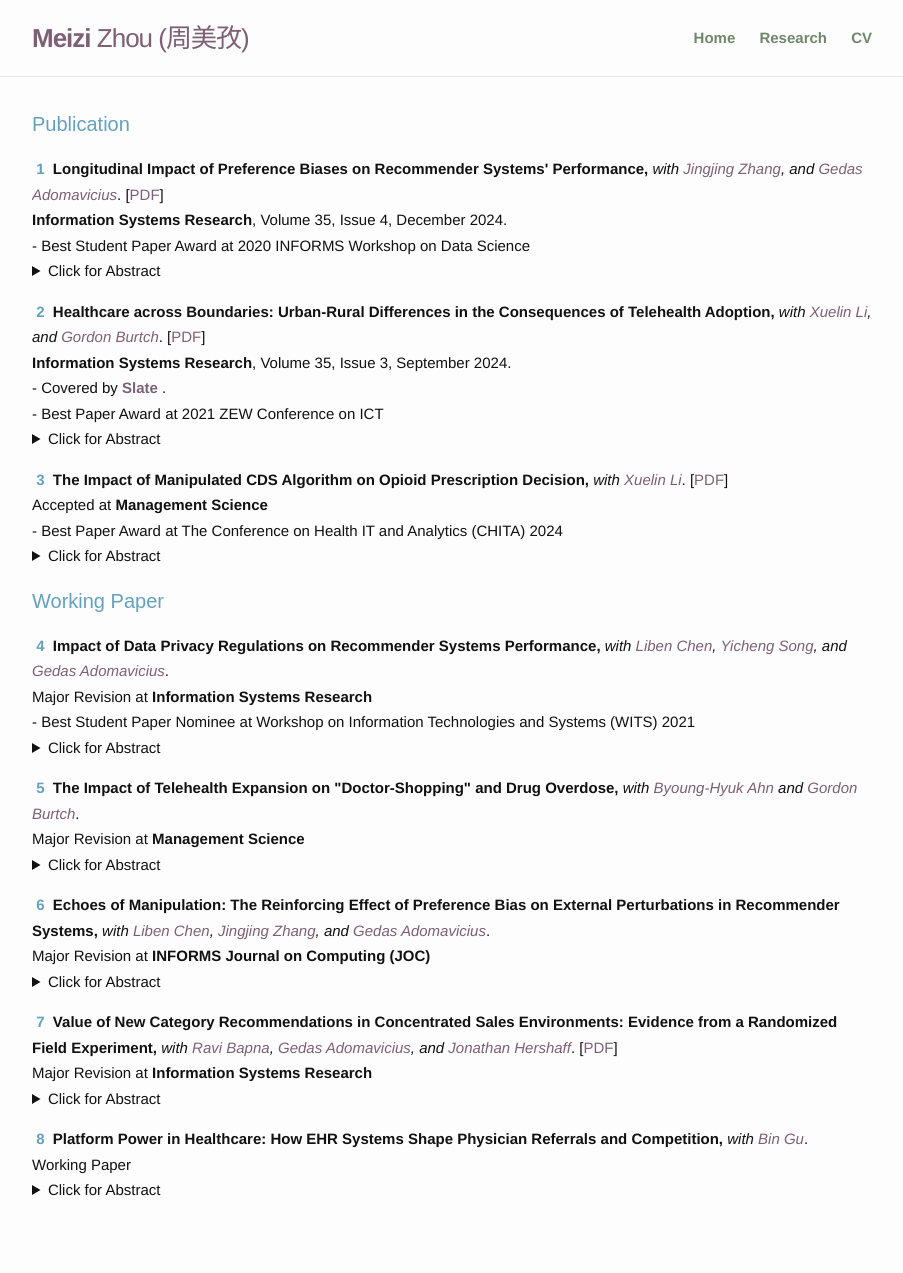
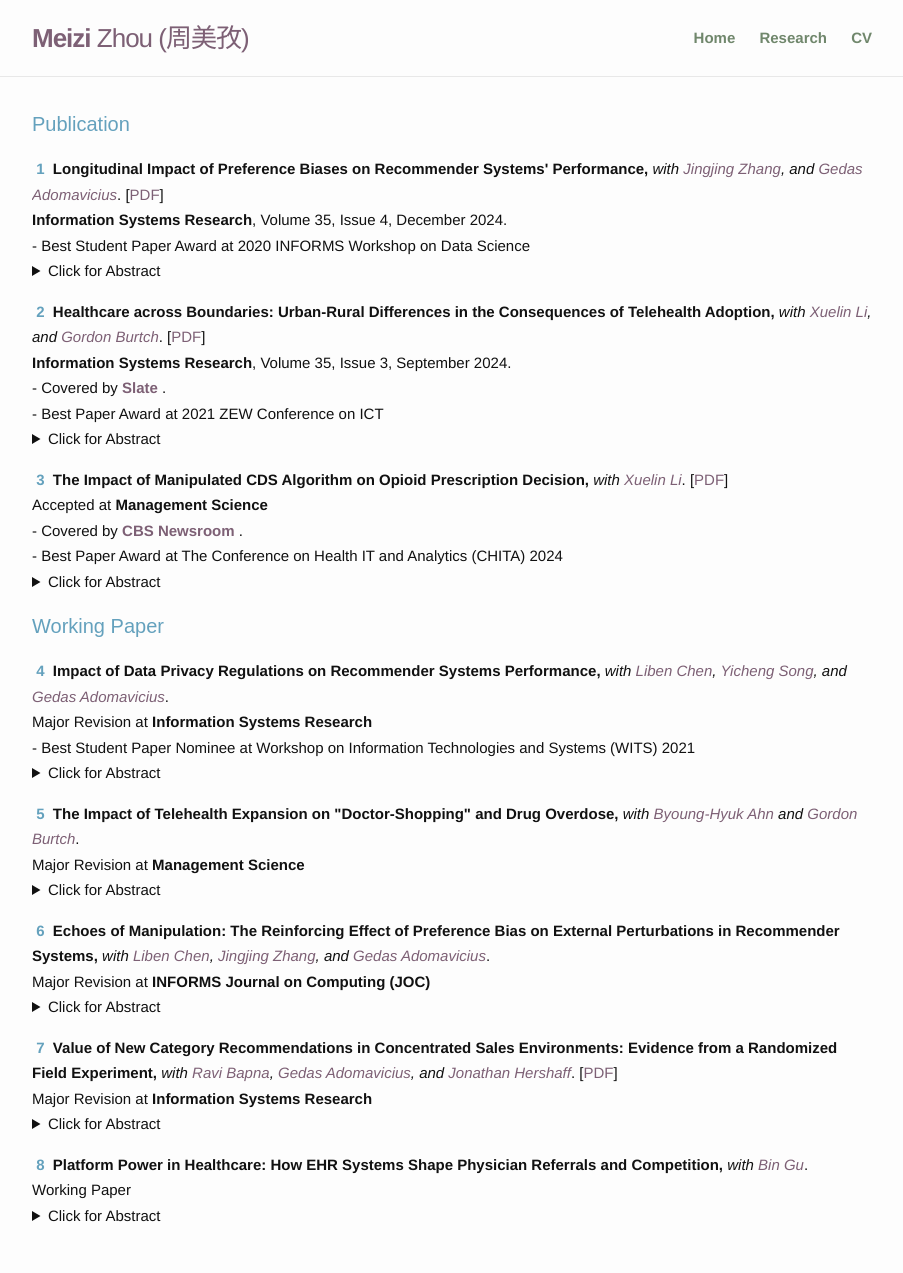
Before and after one commit to meizizhou/homepage, a Jekyll site: the page built from research.md, in a window 1280 px wide. Shown: the whole page, without its empty margins (188-1091 px from the left). Built offline with Jekyll 4.4.1, drawn with Linux system fonts in a browser that asks for light colours; before the commit the page ends 1248 px from its top, so only the background shows below that.

Commit message:
Update research.md

```diff
--- a/research.md
+++ b/research.md
@@ -20,6 +20,7 @@ pubs:
     description: <strong>The Impact of Manipulated CDS Algorithm on Opioid Prescription Decision,</strong> <i> with <a href = "https://xuelinli.com/" target="_blank">Xuelin Li</a></i>. [<a href="https://papers.ssrn.com/sol3/papers.cfm?abstract_id=4929303" target="_blank">PDF</a>]
     abstract: We document that interactions with manipulated decision support systems can distort the development of human capital using the context of opioid prescription. Physicians in our sample adopted electronic health record software from a list of federally certified companies in 2011. Between 2016 and spring 2019, one company secretly embedded a biased decision support system function to promote extended-release opioid sales. Affected physicians not only increased opioid claims relative to the control group during the treatment window but also maintained a higher propensity for prescriptions even after the removal of the biased function. This long-term distortion of human capital relies on the unconsciousness of algorithmic biases and does not occur following other explicit promotions, such as pharmaceutical detailing payments. Using machine-learning algorithms, we quantify that human capital distortion explains 54% of the treatment effects in a physician decision model with dynamic learning. Experience with opioids, along with caution regarding elder patients, mitigates the distortion.
     publication: Accepted at <strong>Management Science</strong>
+    coverage: Covered by <strong><a href = "https://business.columbia.edu/press-release/cbs-press-releases/biased-technology-significantly-alters-doctors-long-term-decision" target="_blank"> CBS Newsroom </a></strong>.
     award: Best Paper Award at The Conference on Health IT and Analytics (CHITA) 2024
     numbering: 3
 items:
```
